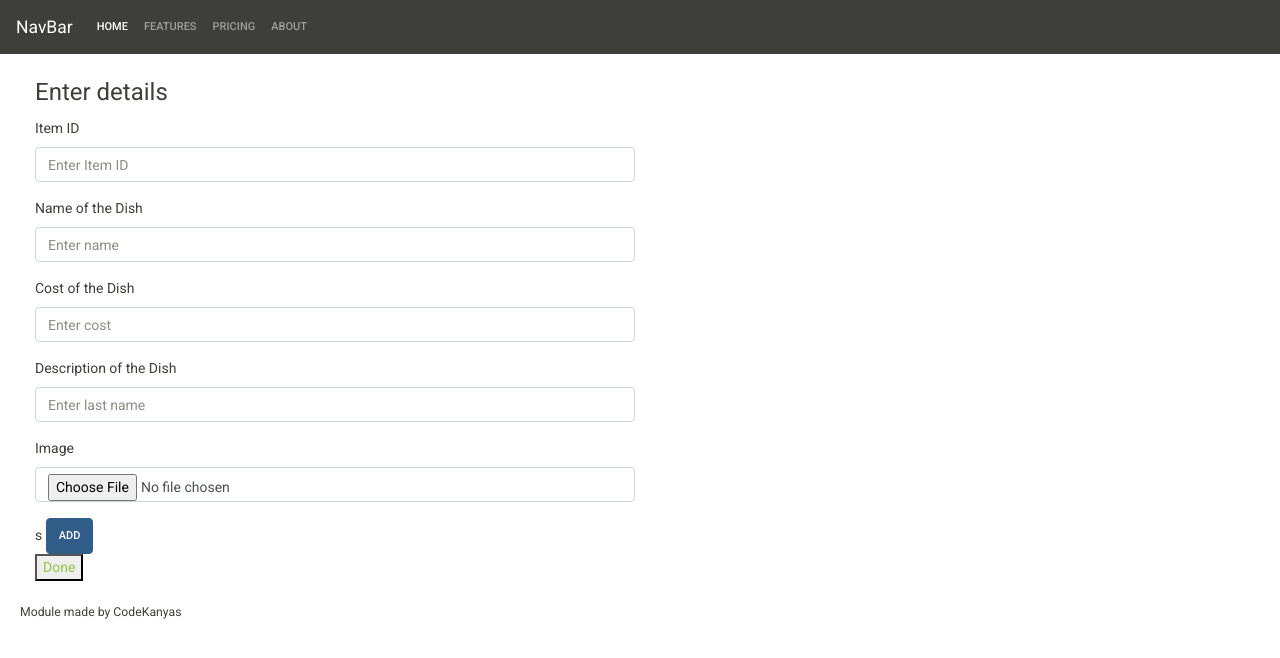
After one commit to sharanyakamath/InOrder, a Django app: template restaurant/orders/templates/add_item.html in a window 1280 px wide. The commit adds this page. Shown: the top 658 px of the page. Run offline with Django 3.2, Linux system fonts and the light colour scheme; the template is opened without the code that fills it, so the values that code supplies are empty; some libraries are stand-ins or nearby versions.

Commit message:
Menu added

```diff
--- /dev/null
+++ b/restaurant/orders/templates/add_item.html
@@ -0,0 +1,43 @@
+{% extends 'base.html' %}
+{% block title %}Add Menu{% endblock %}
+{% block body %}
+    <div class="container-fluid">
+        <div class="row">
+            <div class="col-sm-6 col-sm-offset-3">
+                <div class="panel panel-default">
+                    <div class="panel-body">
+
+                        <form role="form" action="{% url 'add_item' pk=restaurant.rest_id %}" method="post" enctype="multipart/form-data">
+                            {% csrf_token %}
+                          <fieldset>
+                            <legend>Enter  details</legend>
+                            <div class="form-group">
+                              <label for="ID">Item ID</label>
+                              <input type="text" class="form-control" id="ID" name="item_id" placeholder="Enter Item ID">
+                            </div>
+                            <div class="form-group">
+                              <label for="name">Name of the Dish</label>
+                              <input type="text" class="form-control" id="Username" name="name" placeholder="Enter name">
+                            </div>
+                            <div class="form-group">
+                              <label for="cost">Cost of the Dish</label>
+                              <input type="text" class="form-control" id="Name1" name="cost" placeholder="Enter cost">
+                            </div>
+                            <div class="form-group">
+                              <label for="description">Description of the Dish</label>
+                              <input type="text" class="form-control" id="Name2" name="description" placeholder="Enter last name">
+                            </div>
+                            <div class="form-group">
+                              <label for="image">Image</label>
+                              <input type="file" class="form-control" id="Email" name="image" placeholder="Enter Image">
+                            </div>s
+                            <button type="submit" class="btn btn-primary">Add</button>
+                          </fieldset>
+                        </form>
+                        <button><a href="{% url 'reg_restaurant_home' restaurant.rest_id %}">Done</a></button>
+                    </div>
+                </div>
+            </div>
+        </div>
+    </div>
+{% endblock %}
--- a/restaurant/orders/templates/reg_restaurant_home.html
+++ b/restaurant/orders/templates/reg_restaurant_home.html
@@ -14,5 +14,6 @@
                   </div>
             </div>
         </div>
+        <a role=button href="{% url 'add_item' restaurant.rest_id %}" class = "btn btn-outline-success" >Add Menu</a>
     </div>
 {% endblock %}
--- a/restaurant/orders/urls.py
+++ b/restaurant/orders/urls.py
@@ -14,4 +14,5 @@ urlpatterns = [
     path('manager_login', views.manager_login, name='manager_login'),
     path('register_restaurant/<int:pk>', views.register_restaurant, name='register_restaurant'),
     path('reg_restaurant_home/<int:pk>', views.reg_restaurant_home, name='reg_restaurant_home'),
+    path('add_item/<int:pk>', views.add_item, name='add_item'),
 ]
--- a/restaurant/restaurant/urls.py
+++ b/restaurant/restaurant/urls.py
@@ -17,9 +17,11 @@ from django.contrib import admin
 from django.urls import path, include
 from django.conf.urls import url,include
 from orders import views as orders_views
+from django.conf import settings
+from django.conf.urls.static import static
 
 urlpatterns = [
 	url(r'^$',orders_views.home,name='home'),
     path('admin/', admin.site.urls),
     path('orders/', include('orders.urls')),
-]
+]+ static(settings.MEDIA_URL, document_root=settings.MEDIA_ROOT)
```
Also changed, not shown: restaurant/orders/views.py (+18 -1 lines), restaurant/restaurant/settings.py (+8 -2 lines), restaurant/item/priority.png (added), restaurant/item/priority_NuhNE2w.png (added), restaurant/item/priority_XtVqyMR.png (added), restaurant/item/priority_psPmrWy.png (added), restaurant/media/item/priority.png (added).
